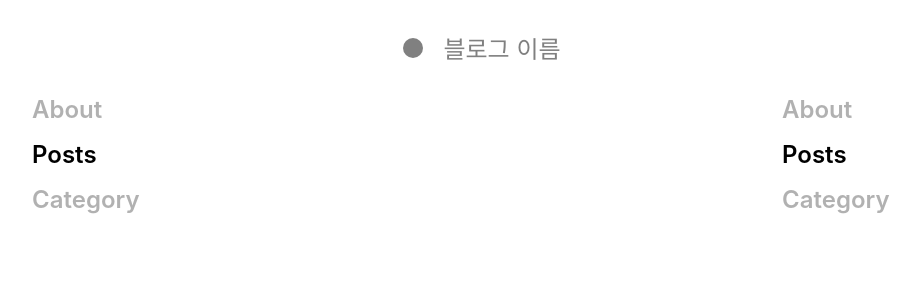
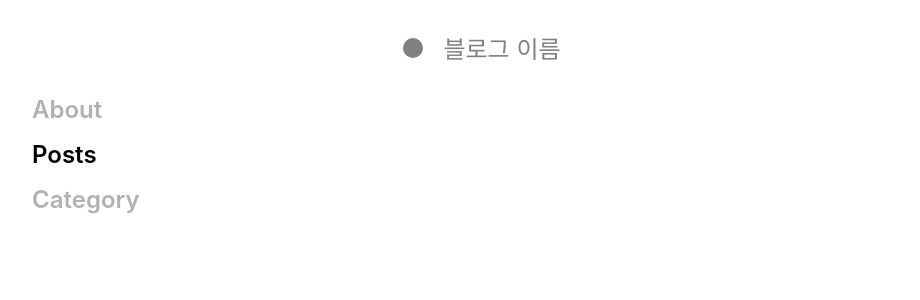
Before and after one commit to gdg-yonsei/crayon, a Next.js app: page / in a window 1280 px wide. Shown: the top 300 px of the page, without its empty margins (158-1078 px from the left). Built offline with nearby package versions, Linux system fonts and the light colour scheme.

Commit message:
Outline : Add config bar

```diff
--- /dev/null
+++ b/src/components/Config/index.tsx
@@ -0,0 +1,15 @@
+import styled from 'styled-components';
+
+const Config = () => {
+  return <Wrapper></Wrapper>;
+};
+
+export default Config;
+
+const Wrapper = styled.aside`
+  width: 150px;
+
+  > :not(:first-child) {
+    margin-top: 8px;
+  }
+`;
--- a/src/pages/index.tsx
+++ b/src/pages/index.tsx
@@ -1,3 +1,4 @@
+import Config from '@components/Config';
 import Header from '@components/Header';
 import Menu from '@components/Menu';
 import type { NextPage } from 'next';
@@ -10,7 +11,7 @@ const Home: NextPage = () => {
       <Content>
         <Menu />
         <List></List>
-        <Menu />
+        <Config />
       </Content>
     </Wrapper>
   );
```
